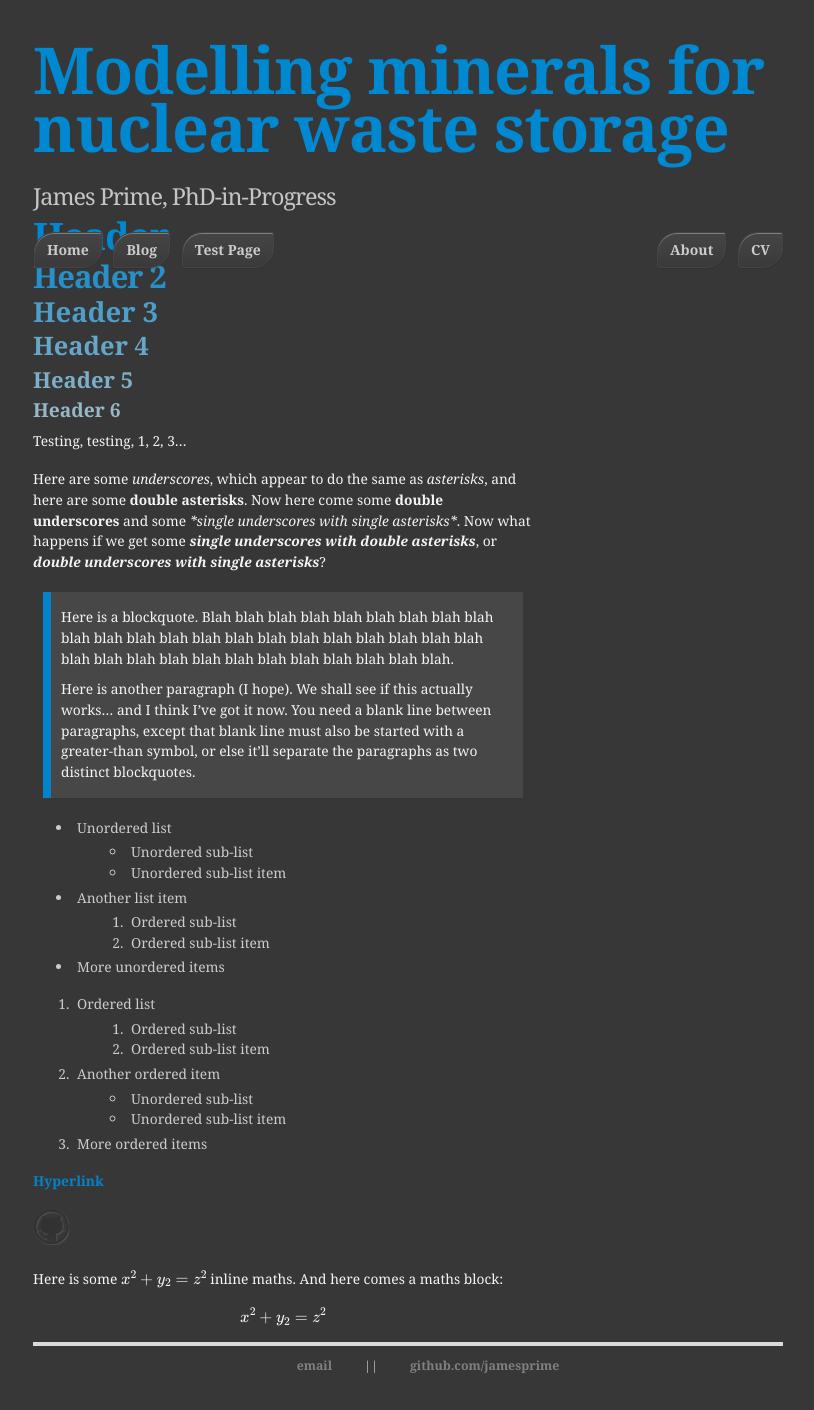
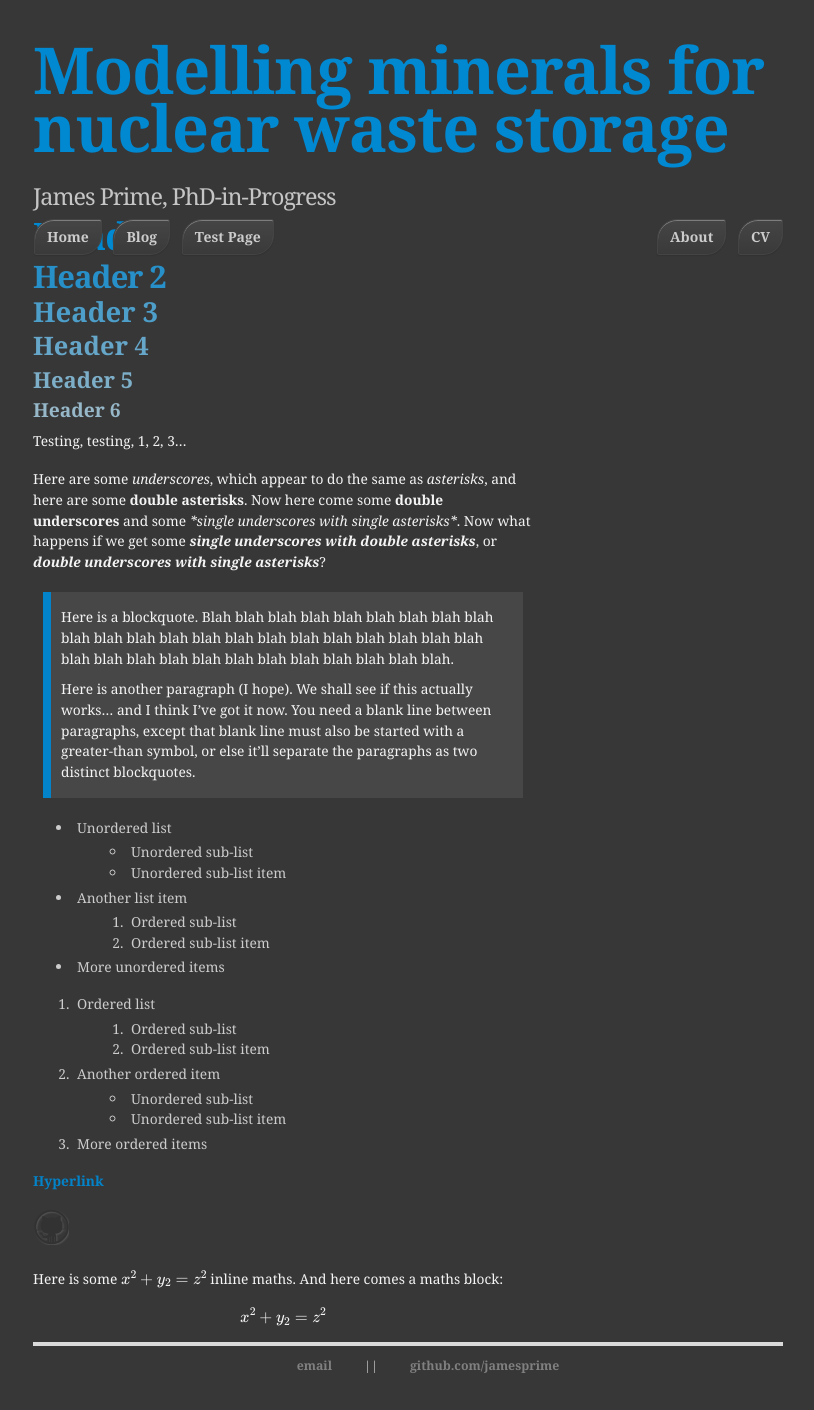
Before and after one commit to jamesprime/jamesprime.github.io, a Jekyll site: the page built from _pages/dhtest/index.md, in a window 1280 px wide. Shown: the whole page, without its empty margins (232-1046 px from the left). Built offline with Jekyll 4.4.1, drawn with Linux system fonts in a browser that asks for light colours; nearby versions of some CDN libraries; formulas are drawn with MathJax 3.

Commit message:
Updated _includes/header.html, _layouts/danhixon.html, _layouts/default.html, and _sass/uberduper.scss
Added include command to _includes/header.html to add _includes/banner.html *into* the header itself, in hope that it will get the banner behaving properly (it currently overlaps with the DH test pages), removed include commands for banner.html in _layouts/danhixon.html and _layouts/default.html; removed display setting from .banner stylings; THIS IS ALL A BIG TEST

```diff
--- a/_includes/header.html
+++ b/_includes/header.html
@@ -1,4 +1,5 @@
         <header>
             <h1><a href="{{ site.url }}">{{ site.title | default: site.github.repository_name }}</a></h1>
             <h2>{{ site.description | default: site.github.project_tagline }}</h2>
+            {% include banner.html %}
         </header>
--- a/_layouts/danhixon.html
+++ b/_layouts/danhixon.html
@@ -28,8 +28,6 @@
                 {% include header.html %}
             <!-- </div> -->
 
-            {% include banner.html %}
-
             <!-- <section> -->
             <div class="content">
                 {{ content }}
--- a/_layouts/default.html
+++ b/_layouts/default.html
@@ -1,8 +1,6 @@
 {% include head.html %}
 
     {% include header.html %}
-
-        {% include banner.html %}
 
 <!-- FONT-SIZE CHANGER ATTEMPTS, SO FAR NOT WORKING -->
 <!--        <div>
--- a/_sass/uberduper.scss
+++ b/_sass/uberduper.scss
@@ -241,7 +241,6 @@
     // box-shadow: 0 1px 3px rgba(0, 0, 0, .25);
     // border-radius: 0 2px 2px 0;
     // padding-right: 10px;
-    display: inline-block;
 
     .button {
         border: 1px solid #444;
```
